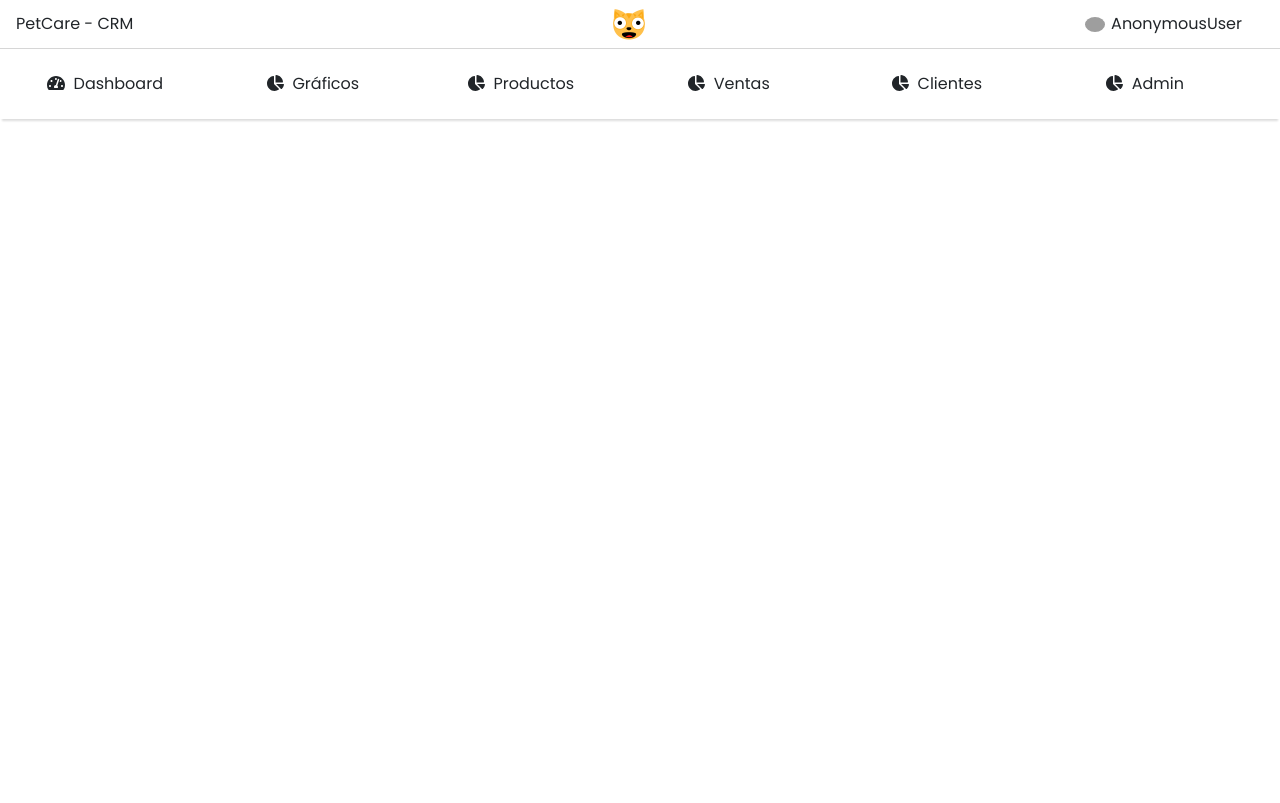
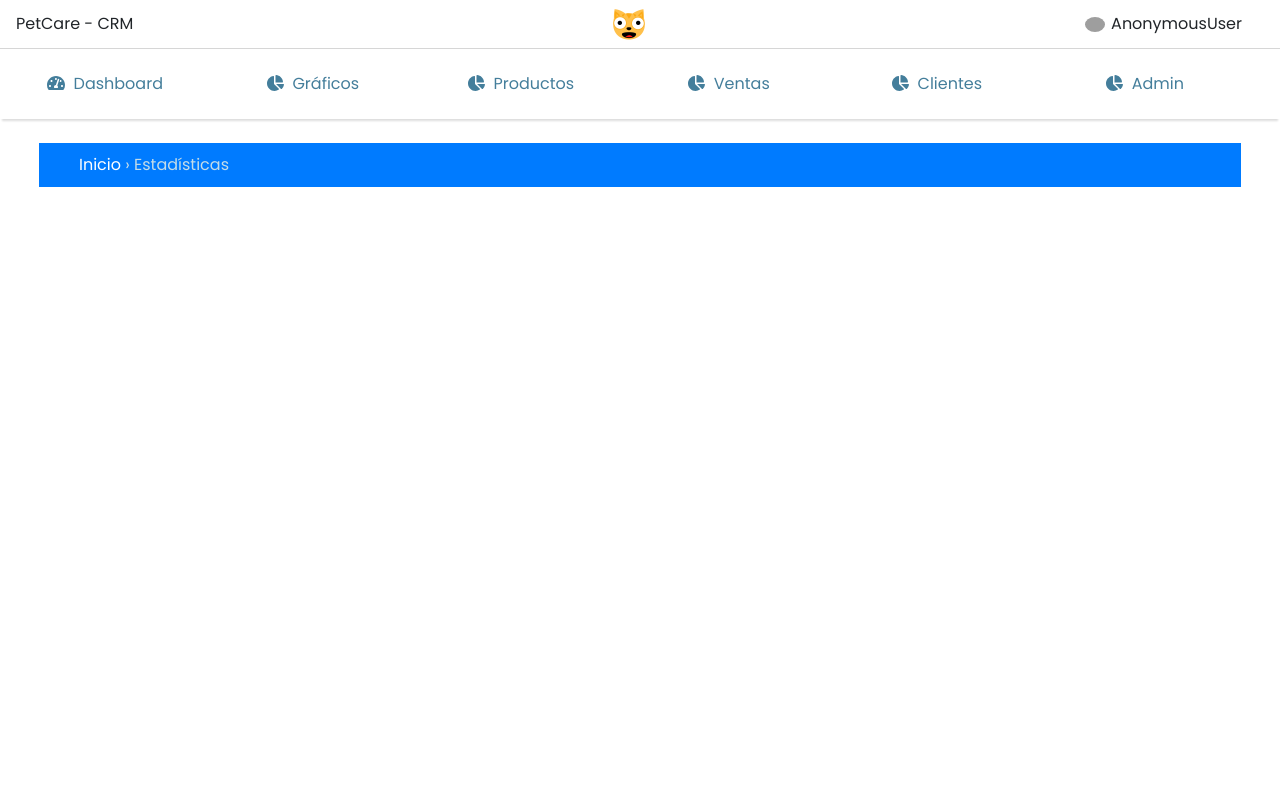
Before and after one commit to robertoarteaga/PetCare, a Django app: page /graphics/ in a window 1280 px wide. Run offline with Django 3.2, Linux system fonts and the light colour scheme; parts of the project's set-up code (start-up, migrations or seed data) failed here and were passed over; some libraries are stand-ins or nearby versions; grey boxes are pictures that could not be loaded.

Commit message:
Use only admin site views

```diff
--- a/apps/core/views.py
+++ b/apps/core/views.py
@@ -59,6 +59,7 @@ def sales(request):
     return render(request, 'core/sales.html',{'sales':sales})
 
 def clients(request):
+    Customer.objects.all()
     return render(request, 'core/clients.html',{})
 
 def config(request):
--- a/templates/admin/base_site.html
+++ b/templates/admin/base_site.html
@@ -38,3 +38,6 @@
 </header>
 
 {% endblock %}
+
+{% block content%}
+{% endblock %}
--- a/templates/base/base.html
+++ b/templates/base/base.html
@@ -52,7 +52,7 @@
             border-radius: 10px;
         }
     </style>
-    <div class="container-body d-flex w-100 position-absolute p-4 overflow-y">
+    <div class="container-body d-flex w-100 position-absolute p-4 overflow-y justify-content-center">
         {% block content %}
         {% endblock %}
     </div>
--- a/templates/base/base_menu.html
+++ b/templates/base/base_menu.html
@@ -1,7 +1,7 @@
 <div class="container-header__menu d-flex flex-row d-none">
     <div class="row col-12 p-3">
         <div class="col-2 d-flex align-items-center justify-content-center">
-            <a href="{% url 'dashboard' %}" class="btn">
+            <a href="/admin" class="btn">
                 <i class="fas fa-tachometer-alt"></i>&nbsp Dashboard
             </a>
         </div>
@@ -11,17 +11,17 @@
             </a>
         </div>
         <div class="col-2 d-flex align-items-center justify-content-center">
-            <a href="{% url 'products' %}" class="btn">
+            <a href="/admin/accounts/product/" class="btn">
                 <i class="fas fa-chart-pie"></i>&nbsp Productos
             </a>
         </div>
         <div class="col-2 d-flex align-items-center justify-content-center">
-            <a href="{% url 'sales' %}" class="btn">
+            <a href="/admin/accounts/order/" class="btn">
                 <i class="fas fa-chart-pie"></i>&nbsp Ventas
             </a>
         </div>
         <div class="col-2 d-flex align-items-center justify-content-center">
-            <a href="{% url 'clients' %}" class="btn">
+            <a href="/admin/accounts/customer/" class="btn">
                 <i class="fas fa-chart-pie"></i>&nbsp Clientes
             </a>
         </div>
--- a/templates/core/graphics.html
+++ b/templates/core/graphics.html
@@ -2,14 +2,24 @@
 {% load static %}
 
 {% block metascripts %}
+    <link rel="stylesheet" href="{% static 'css/core.css' %}">
+    <link rel="stylesheet" href="{% static 'admin/css/base.css' %}">
     <script src="https://code.highcharts.com/stock/highstock.js"></script>
     <script src="https://code.highcharts.com/stock/modules/data.js"></script>
     <script src="https://code.highcharts.com/stock/modules/exporting.js"></script>
     <script src="https://code.highcharts.com/stock/modules/export-data.js"></script>
-{% endblock %}
-{% block content %}
-<div id="container" style="height: 400px; min-width: 750px"></div>
+    {% endblock %}
+    {% block content %}
+    <div class="container-fluid d-flex flex-column">
 
+        <div class="breadcrumbs">
+            <a href="/admin/">Inicio</a>
+            › Estadísticas
+        </div>
+        <div class="w-100"></div>
+        <div id="container" style="height: 400px; min-width: 750px; width: 100%;"></div>
+
+    </div>
     <script defer>
         // Obtener el csrf_token
         function getCookie(name) {
```
Also changed, not shown: templates/core/clients.html (+7 -0 lines), templates/core/products.html (+5 -2 lines), 1 other file.
